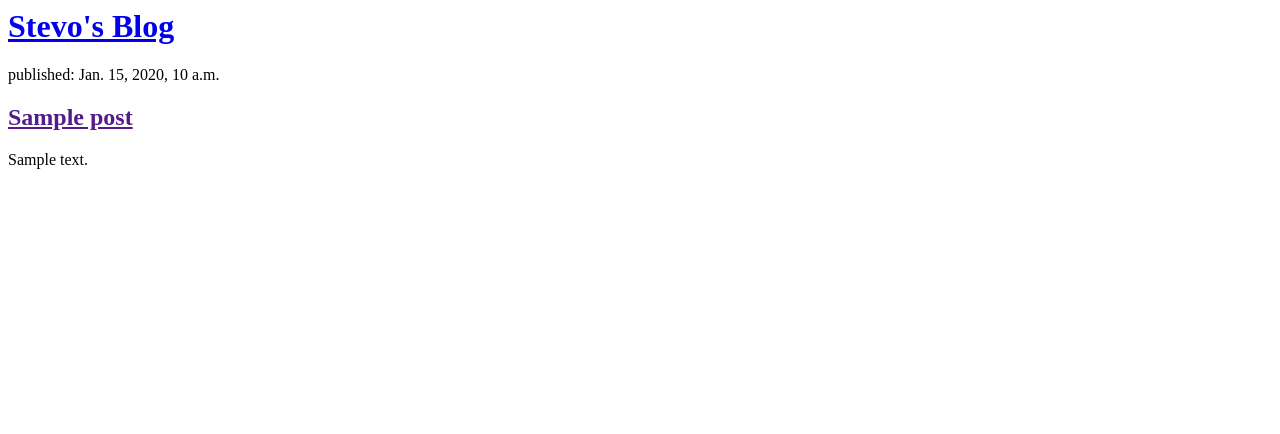
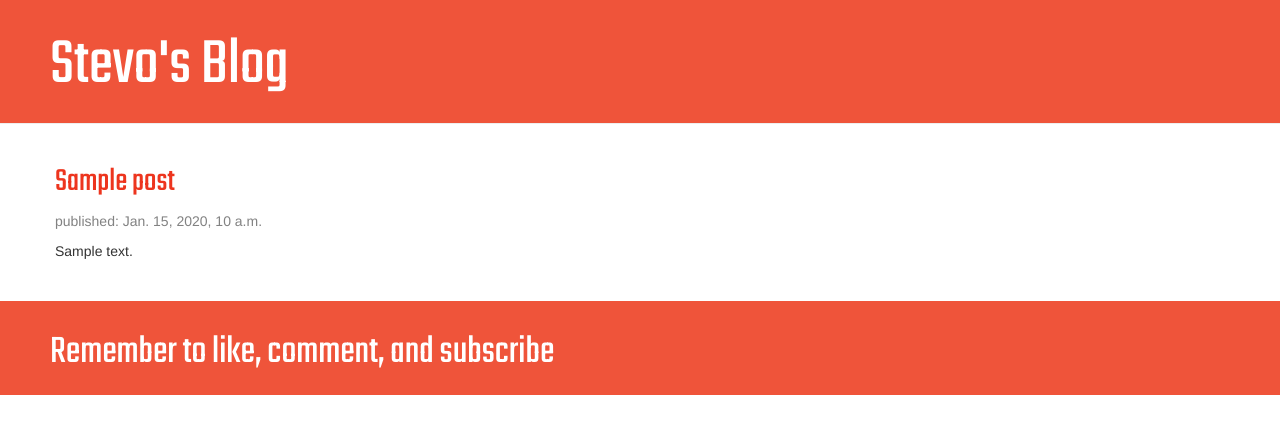
Before and after one commit to stephenholmes74/my-first-blog, a Django app: page / in a window 1280 px wide. Shown: the top 434 px of the page. Run offline with Django 3.2, Linux system fonts and the light colour scheme; tables that the repository leaves empty hold one stand-in row (values such as "Sample post"); some libraries are stand-ins or nearby versions.

Commit message:
Added CSS

```diff
--- /dev/null
+++ b/blog/static/css/blog.css
@@ -0,0 +1,59 @@
+.page-header {
+    background-color: #EF543A;
+    margin-top: 0;
+    padding: 10px 10px 10px 50px;
+}
+
+.page-header h1, .page-header h1 a, .page-header h1 a:visited, .page-header h1 a:active {
+    color: #FFFFFF;
+    font-size: 50pt;
+    text-decoration: none;
+}
+
+.content {
+    margin-left: 40px;
+}
+
+h1, h2, h3, h4 {
+    font-family: 'Teko';
+}
+
+.date {
+    color: #828282;
+}
+
+.save {
+    float: right;
+}
+
+.post-form textarea, .post-form input {
+    width: 100%;
+}
+
+.top-menu, .top-menu:hover, .top-menu:visited {
+    color: #EF543A;
+    float: right;
+    font-size: 20pt;
+    margin-right: 20px;
+}
+
+.post {
+    margin-bottom: 40px;
+}
+
+.post h2 a, .post h2 a:visited {
+    color:  #ED351E;
+    font-size: 25pt;
+}
+
+.page-footer {
+    background-color: #EF543A;
+    margin-bottom: : 0;
+    padding: 10px 10px 10px 50px;
+}
+
+.page-footer h1, .page-footer h1 a, .page-footer h1 a:visited, .page-footer h1 a:active {
+    color: #FFFFFF;
+    font-size: 30pt;
+    text-decoration: none;
+}
--- a/blog/templates/blog/post_list.html
+++ b/blog/templates/blog/post_list.html
@@ -1,18 +1,34 @@
+{% load static %}
 <html>
     <head>
-        <title>Stevo's blog</title>
+      <title>Stevo's blog</title>
+      <link rel="stylesheet" href="//maxcdn.bootstrapcdn.com/bootstrap/3.2.0/css/bootstrap.min.css">
+      <link rel="stylesheet" href="//maxcdn.bootstrapcdn.com/bootstrap/3.2.0/css/bootstrap-theme.min.css">
+      <link rel="stylesheet" href="{% static 'css/blog.css' %}">
+      <link href="https://fonts.googleapis.com/css2?family=Teko&display=swap" rel="stylesheet">
     </head>
     <body>
-        <div>
+        <div class = "page-header">
             <h1><a href="/">Stevo's Blog</a></h1>
         </div>
 
-        {% for post in posts %}
-            <div>
-                <p>published: {{ post.published_date }}</p>
-                <h2><a href="">{{ post.title }}</a></h2>
-                <p>{{ post.text|linebreaksbr }}</p>
+        <div class="content container">
+            <div class="row">
+                <div class="col-md-8">
+                    {% for post in posts %}
+                        <div class="post">
+                            <h2><a href="">{{ post.title }}</a></h2>
+                            <div class="date">
+                                <p>published: {{ post.published_date }}</p>
+                            </div>
+                            <p>{{ post.text|linebreaksbr }}</p>
+                        </div>
+                    {% endfor %}
+                </div>
             </div>
-        {% endfor %}
+        </div>
+        <div class = "page-footer">
+            <h1><a href="/">Remember to like, comment, and subscribe</a></h1>
+        </div>
     </body>
 </html>
```
